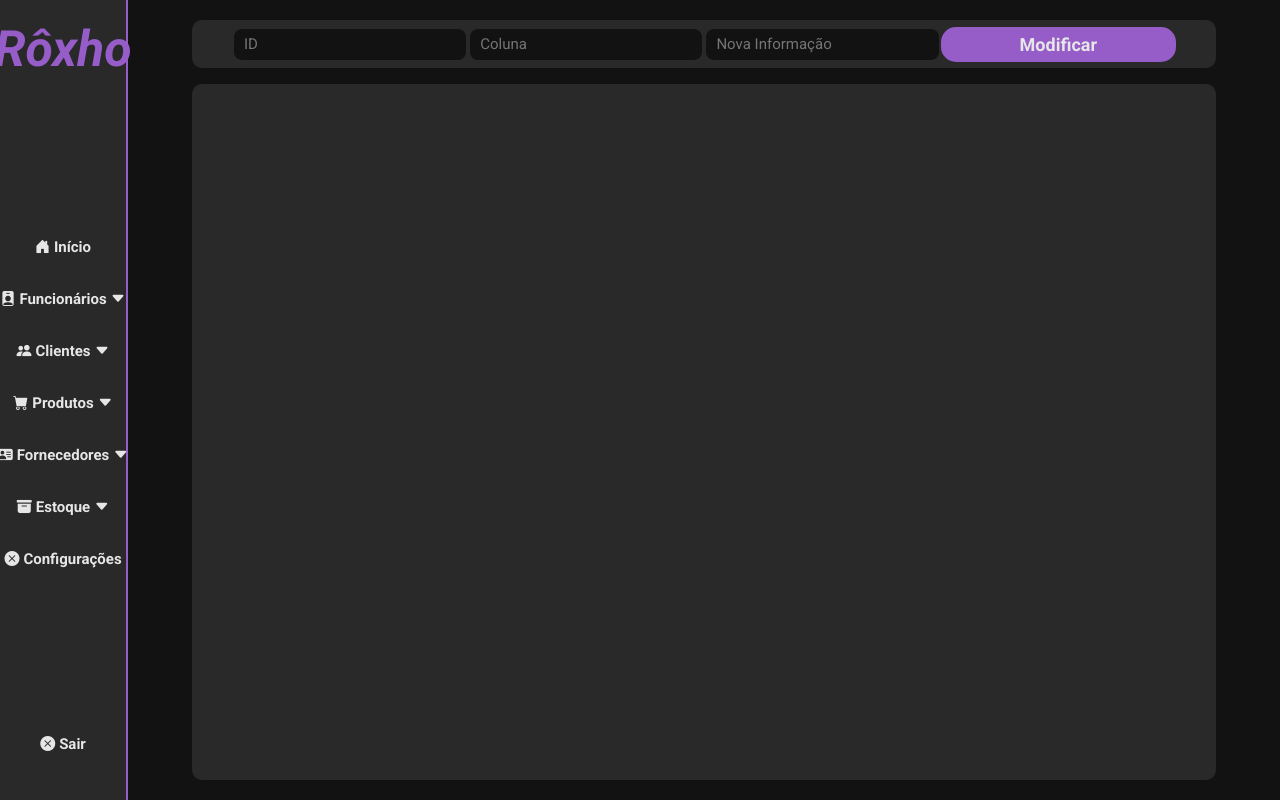
After one commit to erickki/software-de-mercado-completo, a Flask app: page /cadastros_funcionarios in a window 1280 px wide. The commit adds this page. Run offline with Flask 3, Linux system fonts and the light colour scheme.

Commit message:
Update
31/08/2025 - 11:25

```diff
--- a/app.py
+++ b/app.py
@@ -4,8 +4,11 @@ from src.sistema_login import fazer_login
 from src.sistema_login import fazer_esqueci_senha
 from src.sistema_login import fazer_resetar_senha
 from src.sistema_login import fazer_registro
+from src.sistema_validar_dados import validar_dado_nome
 
 app = Flask(__name__)
+
+registro_login_salvo = ''
 
 @app.route('/')
 def index():
@@ -17,11 +20,14 @@ def login():
 
 @app.route('/erro_no_login', methods=['POST'])
 def erro_no_login():
+    global registro_login_salvo
     entrada_email = request.form.get('entrada_email_validar')
     entrada_senha = request.form.get('entrada_senha_validar')
+    registro_login_salvo = entrada_email
     verificacao_login = fazer_login(entrada_email, entrada_senha)
     if verificacao_login == 'pode logar':
-        return redirect(url_for('sistema_inicio'))
+        registro_login_salvo = entrada_email
+        return redirect(url_for('inicio'))
     elif verificacao_login == 'senha incorreta':
         return render_template('login.html', erro='Senha incorreta.')
     elif verificacao_login == 'email não localizado':
@@ -95,9 +101,15 @@ def erro_registro():
         else:
             return render_template('registro.html', erro='Erro desconhecido.')
 
-@app.route('/sistema_inicio')
-def sistema_inicio():
-    return render_template('sistema_inicio.html')
+@app.route('/inicio')
+def inicio():
+    global registro_login_salvo
+    nome_salvo = validar_dado_nome(registro_login_salvo)
+    return render_template('inicio.html', nome=nome_salvo)
+
+@app.route('/cadastros_funcionarios')
+def cadastros_funcionarios():
+    return render_template('cadastros_funcionarios.html')
 
 if __name__ == '__main__':
     app.run(debug=True)
--- a/src/sistema_login.py
+++ b/src/sistema_login.py
@@ -46,6 +46,8 @@ def fazer_esqueci_senha(entrada_nome, entrada_email):
             return 'nome incorreto'
     except:
         return 'email não localizado'
+    finally:
+        conn.close()
 
 def fazer_resetar_senha(entrada_email, entrada_senha, entrada_codigo):
     conn = sqlite3.connect(banco_dados)
@@ -67,7 +69,22 @@ def fazer_resetar_senha(entrada_email, entrada_senha, entrada_codigo):
             return 'codigo incorreto'
     except:
         return 'email não localizado'
+    finally:
+        conn.close()
 
 def fazer_registro(entrada_nome, entrada_email, entrada_senha):
     conn = sqlite3.connect(banco_dados)
     cursor = conn.cursor()
+    cursor.execute(
+        "SELECT email FROM usuarios_sistema_roxho WHERE email = ?",(entrada_email,)
+    )
+    resultao_email = cursor.fetchone()
+    if resultao_email:
+        return 'email já cadastrado'
+    else:
+        cursor.execute(
+            "INSERT INTO usuarios_sistema_roxho (nome, email, senha) VALUES (?, ?, ?)",(entrada_nome, entrada_email, entrada_senha)
+        )
+        conn.commit()
+        conn.close()
+        return 'registrado'
--- /dev/null
+++ b/src/sistema_validar_dados.py
@@ -0,0 +1,12 @@
+import sqlite3
+
+banco_dados = 'data/banco_dados_roxho.db'
+
+def validar_dado_nome(registro_login_salvo):
+    conn = sqlite3.connect(banco_dados)
+    cursor = conn.cursor()
+    cursor.execute(
+        "SELECT nome FROM usuarios_sistema_roxho WHERE email = ?",(registro_login_salvo,)
+    )
+    resultado_nome = cursor.fetchone()
+    return resultado_nome[0]
--- a/static/style2.css
+++ b/static/style2.css
@@ -6,6 +6,7 @@
     --texto1:#965DC9;
     --texto2:#E6E6E6;
     --texto3:#A3A3A3;
+    --erro:#d62a1e;
 }
 
 * {
@@ -23,51 +24,167 @@ body {
     display: flex;
     justify-content: start;
     align-items: center;
-    flex-direction: column;
+    flex-direction: row;
     height: 100vh;
     width: 100vw;
     background-color: var(--fundo1);
 }
 
-.sistema_barra_navegacao, .sistema_sub_barra_navegacao {
+.sistema_barra_navegacao {
+    display: flex;
+    justify-content: space-between;
+    align-items: center;
+    flex-direction: column;
+    height: 100vh;
+    width: 10vw;
+    background-color: var(--borda1);
+    padding: 20px 0 40px 0;
+    border-right: inset 2px var(--texto1);
+}
+
+.sistema_barra_navegacao_opcoes {
+    display: flex;
+    justify-content: center;
+    align-items: center;
+    flex-direction: column;
+    gap: 20px;
+}
+
+.sistema_barra_navegacao_subopcao {
+    height: 0;
+    overflow: hidden;
+}
+
+.sistema_barra_navegacao_opcao1:hover, .sistema_barra_navegacao_opcao2:hover,
+.sistema_barra_navegacao_opcao3:hover, .sistema_barra_navegacao_opcao4:hover,
+.sistema_barra_navegacao_opcao5:hover {
+    background-color: #121212;
+}
+
+.sistema_barra_navegacao_opcao1:hover .sistema_barra_navegacao_subopcao,
+.sistema_barra_navegacao_opcao2:hover .sistema_barra_navegacao_subopcao,
+.sistema_barra_navegacao_opcao3:hover .sistema_barra_navegacao_subopcao,
+.sistema_barra_navegacao_opcao4:hover .sistema_barra_navegacao_subopcao,
+.sistema_barra_navegacao_opcao5:hover .sistema_barra_navegacao_subopcao{
+    height: auto;
+    background-color: #121212;
+}
+
+.sistema_barra_navegacao h1 {
+    font-size: 50px;
+    font-weight: bold;
+    font-style: italic;
+    color: var(--texto1);
+}
+
+.sistema_barra_navegacao a, .sistema_barra_navegacao h2 {
+    display: flex;
+    justify-content: center;
+    align-items: center;
+    gap: 4px;
+    height: 4vh;
+    width: 8vw;
+    font-size: 15px;
+    font-weight: bold;
+    text-decoration: none;
+    color: var(--texto2);
+}
+
+/* RESTANTE SITE - inicio.html*/
+
+.sistema_restante_site_inicio {
+    display: flex;
+    justify-content: center;
+    align-items: center;
+    flex-direction: column;
+    height: 100vh;
+    width: 90vw;
+}
+
+.sistema_restante_site_inicio h3.inicio {
+    font-size: 30px;
+    font-weight: bold;
+    color: var(--texto2);
+}
+
+/* RESTANTE SITE - inicio.html*/
+
+.sistema_restante_site_cadastros_funcionarios {
+    display: flex;
+    justify-content: center;
+    align-items: center;
+    flex-direction: column;
+    height: 100vh;
+    width: 90vw;
+    gap: 2vh;
+}
+
+.sistema_restante_site_modificar_cadastros_funcionarios {
     display: flex;
     justify-content: space-between;
     align-items: center;
     flex-direction: row;
     height: 6vh;
-    width: 100vw;
+    width: 80vw;
     background-color: var(--borda1);
+    border: none;
+    border-radius: 10px;
     padding: 0 40px 0 40px;
-    border-bottom: inset 3px;
+}
+
+.sistema_restante_site_tabela_cadastros_funcionarios {
+    display: flex;
+    justify-content: center;
+    align-items: center;
+    flex-direction: row;
+    height: 87vh;
+    width: 80vw;
+    background-color: var(--borda1);
+    border: none;
+    border-radius: 10px;
+    padding: 0 40px 0 40px;
+}
+
+.sistema_restante_site_cadastros_funcionarios input.cadastros_funcionarios {
+    height: 35px;
+    width: 250px;
+    background-color: var(--fundo1);
+    border: inset 2px;
+    border-radius: 10px;
+    border-color: var(--borda1);
+    border-style: solid;
+    font-size: 15px;
+    font-style: normal;
+    color: var(--texto2);
+    padding-left: 10px;
+}
+
+.sistema_restante_site_cadastros_funcionarios input.cadastros_funcionarios:focus {
+    outline: none;
+    font-style: italic;
     border-color: var(--texto1);
 }
 
-.sistema_barra_navegacao a, .sistema_sub_barra_navegacao a {
-    font-size: 20px;
+.sistema_restante_site_cadastros_funcionarios input.cadastros_funcionarios::selection {
+    background-color: var(--texto1);
+}
+
+.sistema_restante_site_cadastros_funcionarios button.cadastros_funcionarios {
+    height: 35px;
+    width: 250px;
+    background-color: var(--texto1);
+    border: none;
+    border-radius: 15px;
+    font-size: 18px;
     font-weight: bold;
-    font-style: italic;
     color: var(--texto2);
-    text-decoration: none;
     transition: .2s;
 }
 
-.sistema_barra_navegacao a:hover, .sistema_sub_barra_navegacao a:hover {
-    font-size: 22px;
-    text-decoration: underline;
-    color: var(--texto1);
+.sistema_restante_site_cadastros_funcionarios button.cadastros_funcionarios:hover {
+    font-size: 20px;
 }
 
-.sistema_barra_navegacao a.navegacao_atual, .sistema_sub_barra_navegacao a.navegacao_atual {
-    text-decoration: underline;
-    color: var(--texto1);
+.sistema_restante_site_cadastros_funcionarios button.cadastros_funcionarios:active {
+    font-size: 16px;
 }
-
-@media screen and (max-width: 1368px) {
-    .sistema_barra_navegacao a, .sistema_sub_barra_navegacao a {
-        font-size: 15px;
-    }
-
-    .sistema_barra_navegacao a:hover, .sistema_sub_barra_navegacao a:hover {
-        font-size: 17px;
-    }
-}
--- /dev/null
+++ b/templates/cadastros_funcionarios.html
@@ -0,0 +1,61 @@
+<!DOCTYPE html>
+<html lang="pt-br">
+<head>
+    <meta charset="UTF-8">
+    <meta name="viewport" content="width=device-width, initial-scale=1.0">
+    <link rel="stylesheet" href="{{ url_for('static', filename='style2.css') }}">
+    <link rel="stylesheet" href="https://cdn.jsdelivr.net/npm/bootstrap-icons@1.13.1/font/bootstrap-icons.min.css">
+    <title>Rôxho</title>
+</head>
+<body>
+    <div class="sistema_barra_navegacao">
+        <h1>Rôxho</h1>
+        <div class="sistema_barra_navegacao_opcoes">
+            <a href="/inicio" class="navegacao_atual"><i class="bi bi-house-door-fill"></i>Início</a>
+            <div class="sistema_barra_navegacao_opcao1">
+                <h2><i class="bi bi-person-badge-fill"></i>Funcionários<i class="bi bi-caret-down-fill"></i></h2>
+                <div class="sistema_barra_navegacao_subopcao">
+                    <a href="/cadastros_funcionarios"></i>Cadastros</a>
+                </div>
+            </div>
+            <div class="sistema_barra_navegacao_opcao2">
+                <h2><i class="bi bi-people-fill"></i>Clientes<i class="bi bi-caret-down-fill"></i></h2>
+                <div class="sistema_barra_navegacao_subopcao">
+                    <a href="/sistema_clientes"></i>Clientes</a>
+                </div>
+            </div>
+            <div class="sistema_barra_navegacao_opcao3">
+                <h2><i class="bi bi-cart-fill"></i>Produtos<i class="bi bi-caret-down-fill"></i></h2>
+                <div class="sistema_barra_navegacao_subopcao">
+                    <a href="/sistema_produtos">Produtos</a>
+                </div>
+            </div>
+            <div class="sistema_barra_navegacao_opcao4">
+                <h2><i class="bi bi-person-vcard-fill"></i>Fornecedores<i class="bi bi-caret-down-fill"></i></h2>
+                <div class="sistema_barra_navegacao_subopcao">
+                    <a href="/sistema_fornecedores">Fornecedores</a>
+                </div>
+            </div>
+            <div class="sistema_barra_navegacao_opcao5">
+                <h2><i class="bi bi-archive-fill"></i>Estoque<i class="bi bi-caret-down-fill"></i></h2>
+                <div class="sistema_barra_navegacao_subopcao">
+                    <a href="/sistema_estoque">Estoque</a>
+                </div>
+            </div>
+            <a href="/sistema_configuracoes"><i class="bi bi-x-circle-fill"></i>Configurações</a>
+        </div>
+        <a href="/login"><i class="bi bi-x-circle-fill"></i>Sair</a>
+    </div>
+    <div class="sistema_restante_site_cadastros_funcionarios">
+        <div class="sistema_restante_site_modificar_cadastros_funcionarios">
+            <input type="text" placeholder="ID" name="entrada_id_modificar" class="cadastros_funcionarios">
+            <input type="text" placeholder="Coluna" name="entrada_coluna_modificar" class="cadastros_funcionarios">
+            <input type="text" placeholder="Nova Informação" name="entrada_informacao_modificar" class="cadastros_funcionarios">
+            <button type="submit" class="cadastros_funcionarios">Modificar</button>
+        </div>
+        <div class="sistema_restante_site_tabela_cadastros_funcionarios">
+
+        </div>
+    </div>
+</body>
+</html>
```
Also changed, not shown: antigos/app.py (deleted, +0 -81 lines), antigos/esqueceu_senha.py (deleted, +0 -34 lines), antigos/login.py (deleted, +0 -19 lines), antigos/registro.py (deleted, +0 -26 lines), templates/inicio.html (added, +55 -0 lines), templates/sistema_inicio.html (deleted, +0 -24 lines), data/banco_dados_roxho.db, src/script.js (added).
